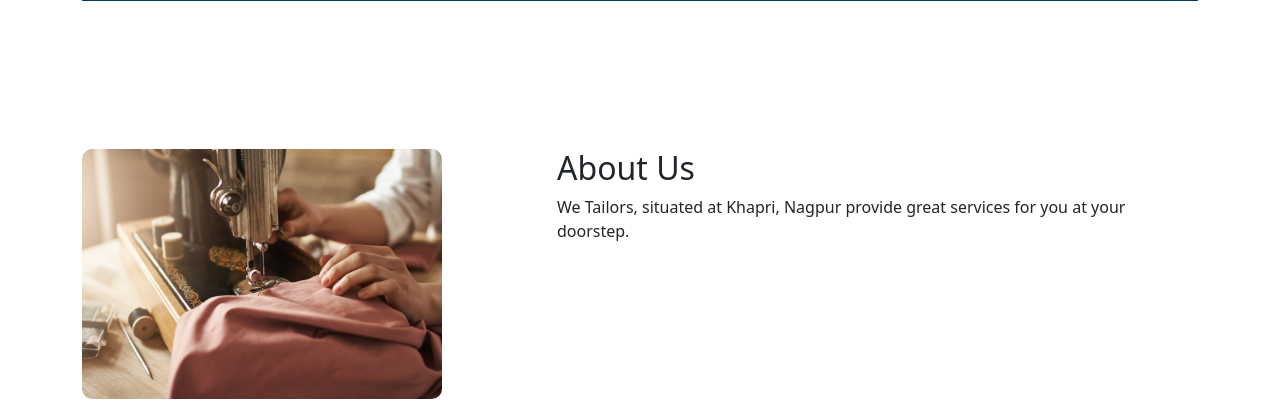
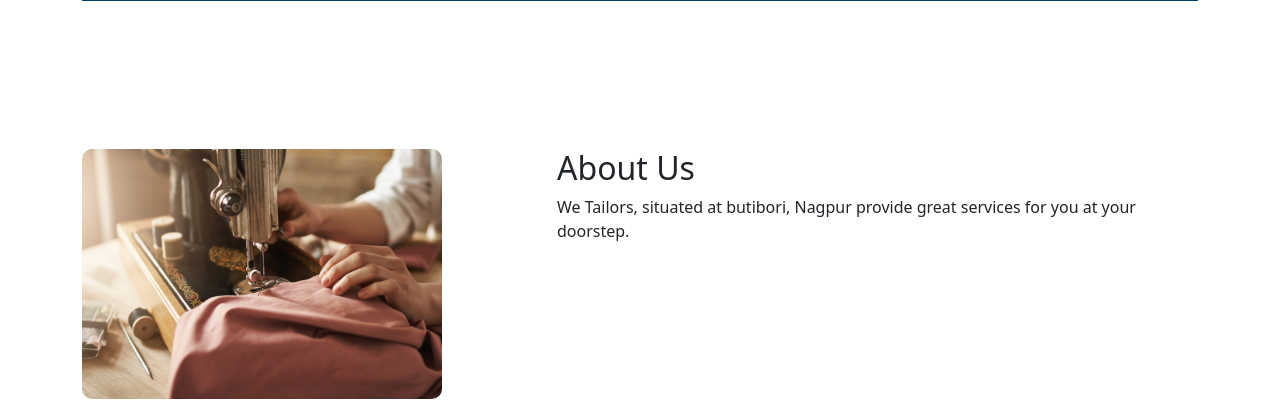
Before and after one commit to Siddhant-Patil0203/ubatest, a Django app: page /abc/ in a window 1280 px wide. Shown: the part 1651-2054 px from the top of the page. Run offline with Django 3.2, Linux system fonts and the light colour scheme; some libraries are stand-ins or nearby versions.

Commit message:
Update home.html

```diff
--- a/tailorbooking/templates/home.html
+++ b/tailorbooking/templates/home.html
@@ -164,7 +164,7 @@
                 </div>
                 <div class="col-md-7 centered-mobile">
                     <h2>About Us</h2>
-                    <p>We Tailors, situated at Khapri, Nagpur provide great services for you at your doorstep.</p>
+                    <p>We Tailors, situated at butibori, Nagpur provide great services for you at your doorstep.</p>
                     <!-- <a href="#" class="large-button white-color">Download Free <i class="icon-button fa fa-download"></i></a> -->
                 </div>
 
```
